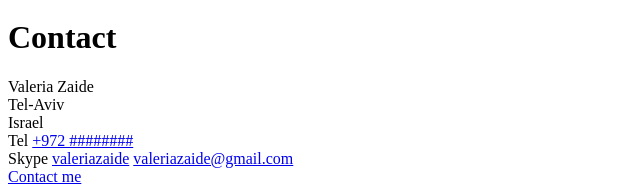
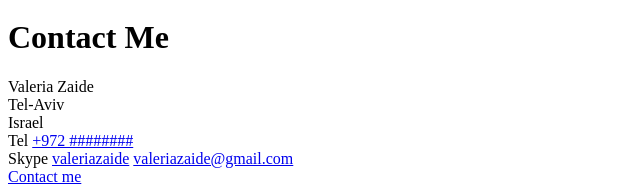
Before and after one commit to ValeriaZaide/Portfolio-Website, a plain HTML site: page contact.html in a window 1280 px wide. Shown: the part 234-419 px from the top of the page, 0-640 px from the left. Drawn offline with Linux system fonts and the light colour scheme.

Commit message:
Change title for contact page

```diff
--- a/contact.html
+++ b/contact.html
@@ -15,7 +15,7 @@
       </ul>
     </nav>
   </header>
-  <h1>Contact</h1>
+  <h1>Contact Me</h1>
   <div>
     Valeria Zaide
     <br> Tel-Aviv
```
Also changed, not shown: about.html (+1 -1 lines).
